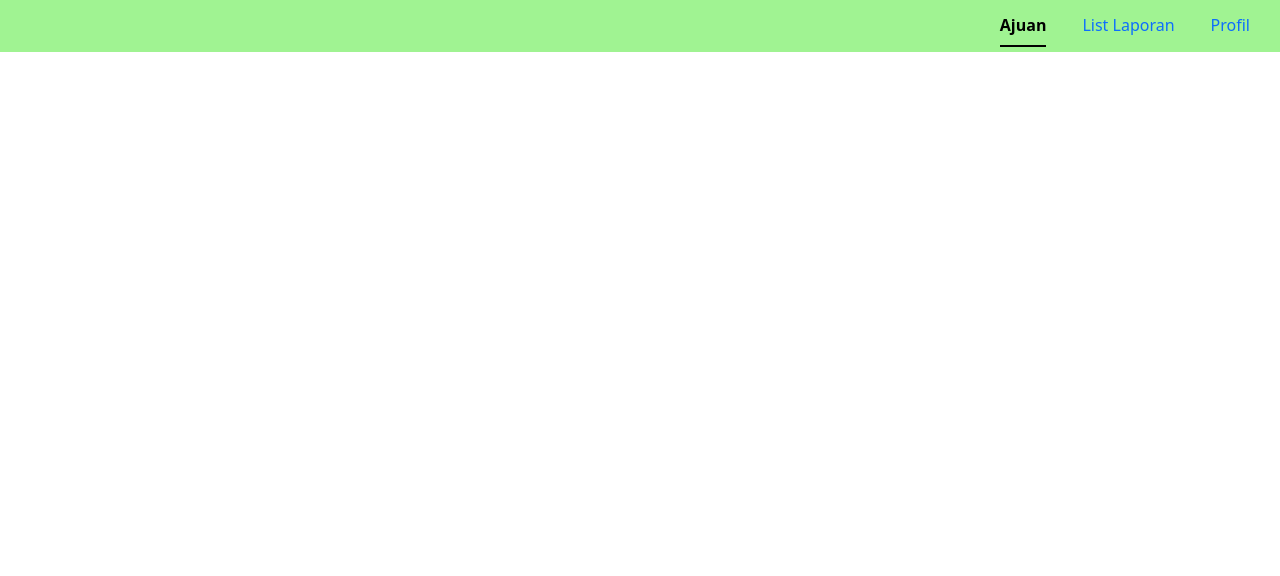
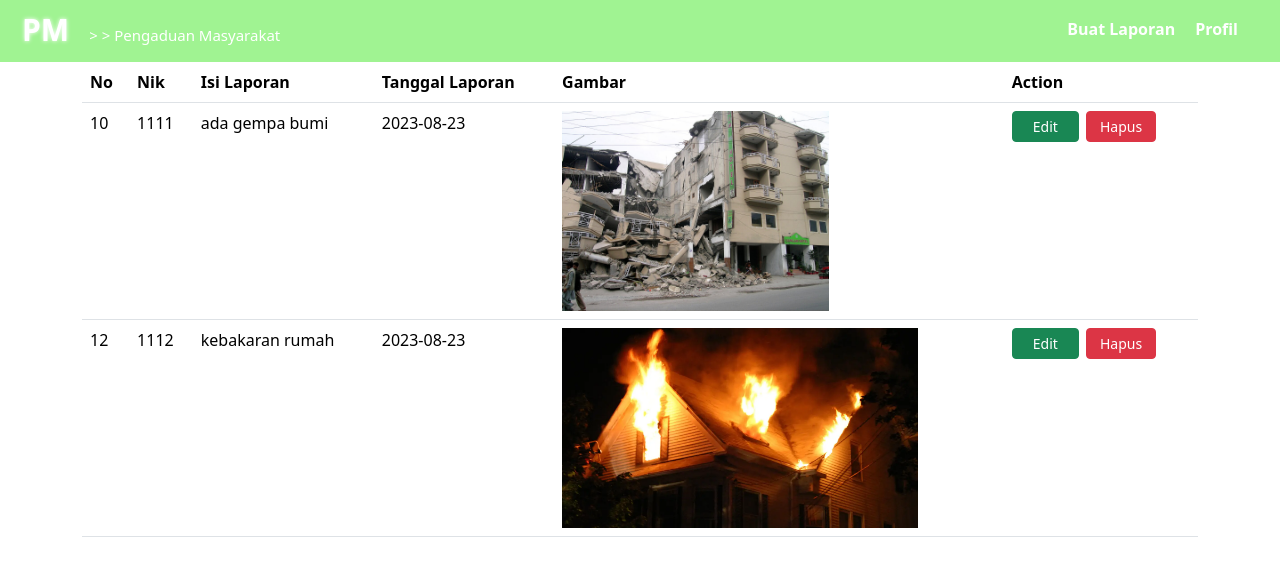
Before and after one commit to AlternateFern/pengaduan-masyarakat, a PHP site: page / in a window 1280 px wide. Shown: the top 576 px of the page. Run offline with PHP 8.4, Linux system fonts and the light colour scheme; data comes from the database, SQL or seed files in the repository.

Commit message:
reworked insert update delete [success]
j

```diff
--- a/new/css/index.css
+++ b/new/css/index.css
@@ -7,12 +7,30 @@
 
 .nav {
     background-color: rgba(160, 243, 146, 1);
+    padding: 2px 0px 5px 0px;
 }
 
 .nav li {
     margin: 5px 10px 5px 10px; /* t r b l */
 }
 
-.nav-list {
-    margin-right: 10px;
+.nav-link {
+    color: white;
+    font-weight: bold;
+    transition: 0.3s;
 }
+
+.nav-link:hover {
+    color: rgba(80, 80, 80, 1);
+}
+
+.activeindex {
+    text-shadow: 0px 0px 4px white;
+}
+
+.brand-subtitle {
+    color: white;
+    font-size:15px;
+    font-weight:500;
+    text-decoration: none;
+}
--- a/new/css/login.css
+++ b/new/css/login.css
@@ -7,7 +7,7 @@
 
 body {
     background-color: #C6D1C0;
-    background-image: url('bg.png');
+    background-image: url('../img/bg.png');
     background-repeat: no-repeat;
     background-attachment: fixed;
     background-size: cover;
--- a/new/index.php
+++ b/new/index.php
@@ -1,5 +1,13 @@
+<?php
+require "proses/koneksi.php";
+
+$query = $koneksi->query("select * from pengaduan");
+$data  = $query->fetchAll();
+
+?>
 <!DOCTYPE html>
 <html lang="en">
+
 <head>
   <meta charset="UTF-8">
   <meta name="viewport" content="width=device-width, initial-scale=1.0">
@@ -8,7 +16,41 @@
   <script src="https://cdn.jsdelivr.net/npm/bootstrap@5.3.1/dist/js/bootstrap.bundle.min.js" integrity="sha384-HwwvtgBNo3bZJJLYd8oVXjrBZt8cqVSpeBNS5n7C8IVInixGAoxmnlMuBnhbgrkm" crossorigin="anonymous"></script>
   <link rel="stylesheet" href="css/index.css">
 </head>
+
 <body>
-  <?php require 'navbar.php'; ?>
+  <?php
+  $activepage = "index";
+  require 'navbar.php'; ?>
 </body>
+<div class="container">
+  <table class="table">
+    <thead>
+      <tr>
+        <th scope="col">No</th>
+        <th scope="col">Nik</th>
+        <th scope="col">Isi Laporan</th>
+        <th scope="col">Tanggal Laporan</th>
+        <th scope="col">Gambar</th>
+        <th scope="col">Action</th>
+      </tr>
+    </thead>
+    <tbody>
+      <?php foreach ($data as $pengaduan) { ?>
+        <tr>
+          <td><?= $pengaduan['id_pengaduan'] ?>
+          <td><?= $pengaduan['nik'] ?></td>
+          <td><?= $pengaduan['isi_laporan'] ?></td>
+          <td><?= $pengaduan['tgl_pengaduan'] ?></td>
+          <td><img src="img/<?= $pengaduan['foto'] ?>" style="width:auto;height:200px;"> </td>
+          <td>
+            <a href="update_pengaduan.php?id_pengaduan=<?= $pengaduan['id_pengaduan']; ?>" class="btn btn-sm btn-success ml-auto" style="padding: 4px 20px; margin-right: 3px;">Edit</a>
+            <a href="proses/proses_hapus.php?id_pengaduan=<?= $pengaduan['id_pengaduan']; ?>" class="btn btn-sm btn-danger ml-auto" style="padding: 4px 13px;" onclick="return confirm('Konfirmasi Penghapusan Data?')">Hapus</a>
+          </td>
+        </tr>
+        </tr>
+      <?php } ?>
+    </tbody>
+  </table>
+</div>
+
 </html>
--- a/new/navbar.php
+++ b/new/navbar.php
@@ -1,11 +1,16 @@
-<ul class="nav justify-content-end nav-underline">
+<ul class="navbar nav nav-underline" style="background-color: rgba(160, 243, 146, 1);">
+  <div class="container-fluid">
     <li class="nav-item">
-    <a class="nav-link active" aria-current="page" href="#">Ajuan</a>
+      <a class="navbar-brand <?php if ($activepage == "index") { ?> activeindex <?php } ?>" href="index.php" style="font-size:30px; font-weight:bold; color:white;"">PM</a>
+      <a class="brand-subtitle" href="index.php"> > > Pengaduan Masyarakat </a>
     </li>
+    <div class="d-flex">
       <li class="nav-item">
-    <a class="nav-link" href="#">List Laporan</a>
+        <a class="nav-link <?php if ($activepage == "isi_pengaduan") { ?> active <?php } ?>" aria-current="page" href="isi_pengaduan.php">Buat Laporan</a>
       </li>
       <li class="nav-item" style="margin-right: 30px;">
-    <a class="nav-link" href="#">Profil</a>
+        <a class="nav-link <?php if ($activepage == "profile") { ?> active <?php } ?>" href="profile.php">Profil</a>
       </li>
+    </div>
+  </div>
 </ul>
--- /dev/null
+++ b/new/proses/koneksi.php
@@ -0,0 +1,5 @@
+<?php
+
+$koneksi = new PDO("mysql:host=localhost;dbname=pengaduan_masyarakat","root","");
+$query = $koneksi->query ("select * from pengaduan");
+$data  = $query->fetchAll();
```
Also changed, not shown: new/isi_pengaduan.php (+7 -3 lines), new/login.php (+5 -2 lines), new/proses/proses_hapus.php (added, +9 -0 lines), new/proses/proses_pengaduan.php (added, +35 -0 lines), new/proses/proses_update.php (added, +9 -0 lines), new/update_pengaduan.php (added, +34 -0 lines), pengaduan_masyarakat.sql (+29 -28 lines), new/img/bg.png (added), new/img/eye.png (added), new/img/gempa.jpg (added), new/img/kebakaranrumah.png (added). Lines whose indentation alone changed are shown as unchanged.
